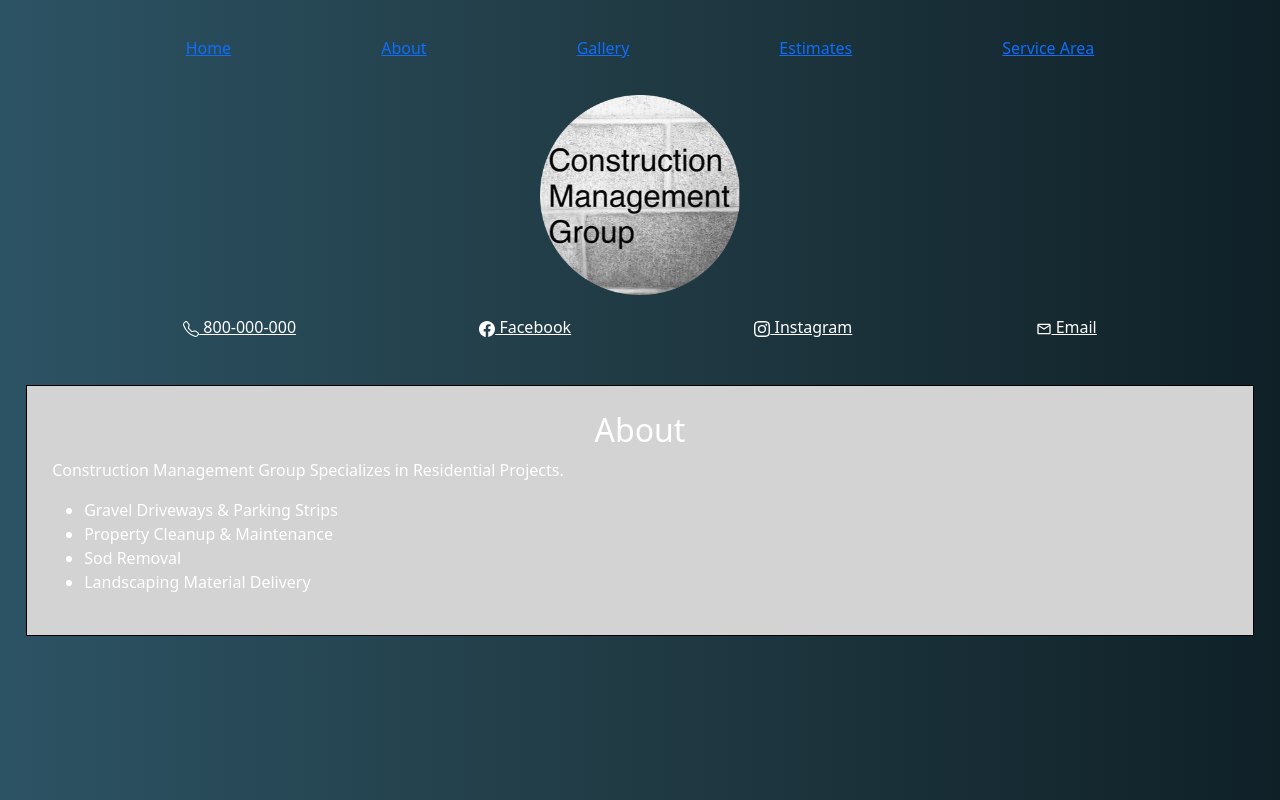
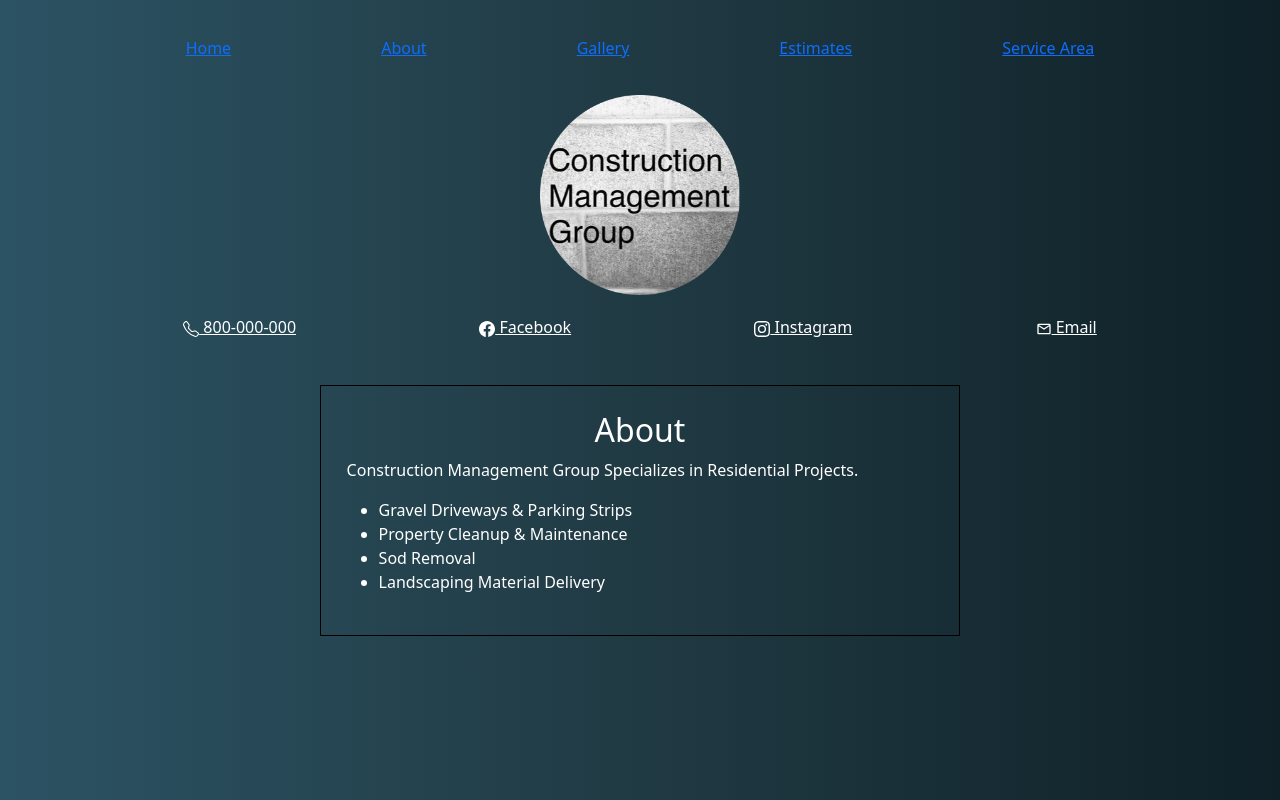
Before and after one commit to austincomstock/C-M-G, a React (Create React App) app: page /about in a window 1280 px wide. Built offline with nearby package versions, Linux system fonts and the light colour scheme.

Commit message:
Removed background-color, added width and margin

```diff
--- a/src/components/About/About.css
+++ b/src/components/About/About.css
@@ -1,8 +1,10 @@
 .About1 {
-    background-color: #D3D3D3;
     margin: 2%;
+    margin-left: auto;
+    margin-right: auto;
     border: solid thin #000;
     padding: 2%;
+    width: 50%;
 }
 
 h2 {
```
